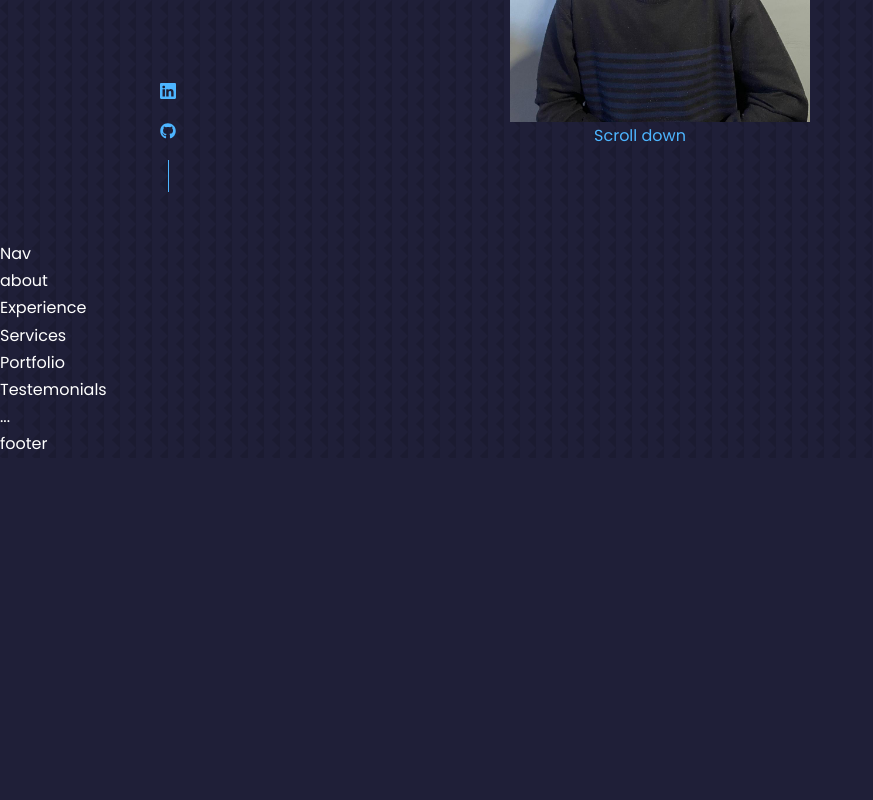
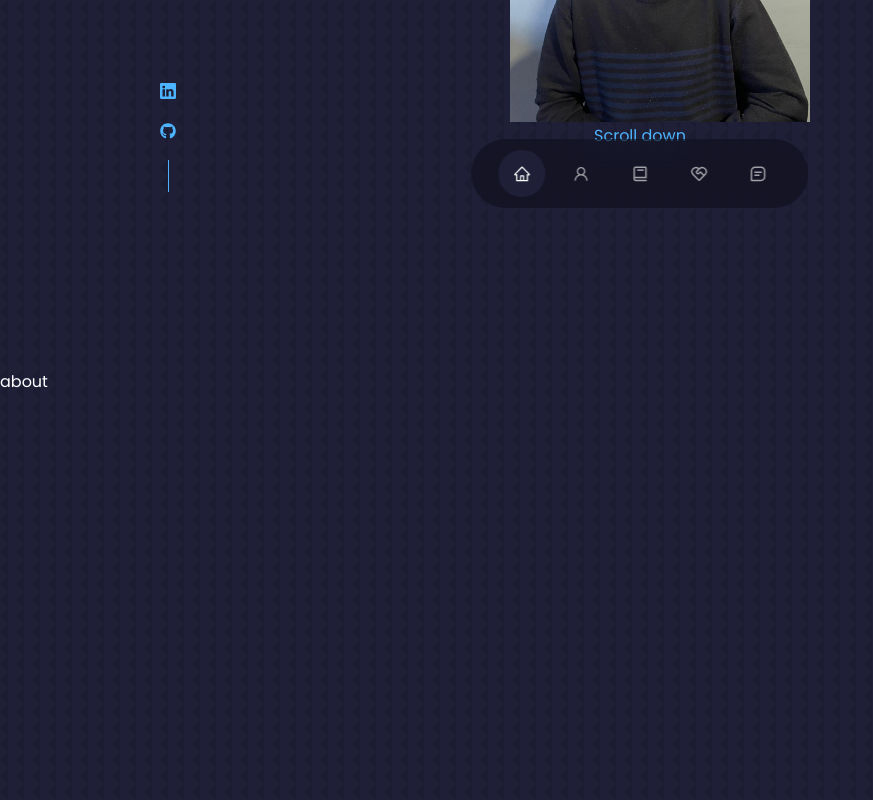
Before and after one commit to KAUANPEREIRA/portfolio, a React (Create React App) app: page / in a window 1280 px wide. Shown: the part 560-1360 px from the top of the page, without its empty margins (0-873 px from the left). Before the commit the page ends 1018 px from the top, so only its background shows below. Built offline with nearby package versions, Linux system fonts and the light colour scheme.

Commit message:
finalizando menu de navegação
finalizando menu e criando regras para o  menu com reactjs

```diff
--- a/src/components/about/about.jsx
+++ b/src/components/about/about.jsx
@@ -3,7 +3,7 @@ import './about.css'
 
 const About =()=>{
     return(
-        <div>about</div>
+        <section id="about">about</section>
     )
 }
 
--- a/src/components/contact/Contact.jsx
+++ b/src/components/contact/Contact.jsx
@@ -3,7 +3,7 @@ import './contact.css'
 
 const Contact =()=>{
     return(
-        <div>...</div>
+        <section id="contact">Contact</section>
     )
 }
 
--- a/src/components/experience/Experience.jsx
+++ b/src/components/experience/Experience.jsx
@@ -4,7 +4,7 @@ import './experience.css'
 
 const Experience = () => {
   return (
-    <div>Experience</div>
+    <section id="experience">Experience</section>
   )
 }
 
--- a/src/components/nav/Nav.jsx
+++ b/src/components/nav/Nav.jsx
@@ -1,9 +1,25 @@
 import React from 'react'
 import './nav.css'
+import {AiOutlineHome} from 'react-icons/ai'
+import {AiOutlineUser} from 'react-icons/ai'
+import {BiBook} from 'react-icons/bi'
+import{RiServiceLine} from 'react-icons/ri'
+import{BiMessageSquareDetail} from 'react-icons/bi'
+import { useState } from 'react'
+
 
 const Nav = () => {
+  const [activeNav, setActive] = useState('#')
   return (
-    <div>Nav</div>
+    <nav>
+      <a href='#' onClick={()=>setActive('#about')} className={activeNav==='#'?'active':''}><AiOutlineHome/></a>
+      <a href='#about' onClick={()=>setActive('#about')} className={activeNav==='#about'?'active':''}><AiOutlineUser/></a>
+      <a href='#experience' onClick={()=>setActive('#experience')} className={activeNav==='#experience'?'active':''}><BiBook/></a>
+      <a href='#services'  onClick={()=>setActive('#services')} className={activeNav==='#services'?'active':''}><RiServiceLine/></a>
+      <a href='#contact'  onClick={()=>setActive('#contact')} className={activeNav==='#contact'?'active':''}><BiMessageSquareDetail/></a>
+
+
+    </nav>
   )
 }
 
--- a/src/components/nav/nav.css
+++ b/src/components/nav/nav.css
@@ -0,0 +1,36 @@
+nav{
+    background: rgba(0, 0, 0, 0.3);
+    width:max-content;
+    display:block;
+    padding: 0.7rem 1.7rem;
+    z-index: 2;
+    position: fixed;
+    left:50%;
+    transform: translateX(-50%);
+    bottom: 2rem;
+    display: flex;
+    gap:0.8rem;
+    border-radius: 3rem;
+    backdrop-filter: blur(15px);
+}
+
+nav a {
+    background: transparent;
+    padding: 0.9rem;
+    border-radius: 50%;
+    display: flex;
+    color:var(--color-light);
+    font-size: 1.1rem;
+
+}
+
+nav a:hover{
+    background: rgba(0,0,0,0.3);
+
+}
+
+nav a.active{
+    background: var(--color-bg);
+    color:var(--color-white);
+
+}
--- a/src/components/portfolio/Portfolio.jsx
+++ b/src/components/portfolio/Portfolio.jsx
@@ -3,7 +3,7 @@ import './portfolio.css'
 
 const Portfolio = () => {
   return (
-    <div>Portfolio</div>
+    <section id="portfolio">Portfolio</section>
   )
 }
 
--- a/src/components/services/Services.jsx
+++ b/src/components/services/Services.jsx
@@ -3,7 +3,7 @@ import './services.css'
 
 const Services = () => {
   return (
-    <div>Services</div>
+    <section id="services">Services</section>
   )
 }
 
--- a/src/components/testemonials/Testemonials.jsx
+++ b/src/components/testemonials/Testemonials.jsx
@@ -3,7 +3,7 @@ import './testemonials.css'
 
 const Testemonials = () => {
   return (
-    <div>Testemonials</div>
+    <section id="testemonials">Testemonials</section>
   )
 }
 
--- a/src/index.css
+++ b/src/index.css
@@ -64,6 +64,7 @@ h1{
 
 section{
     margin-top: 8rem;
+    height: 100vh;
 }
 section > h2, section> h5{
     text-align: center;
```
